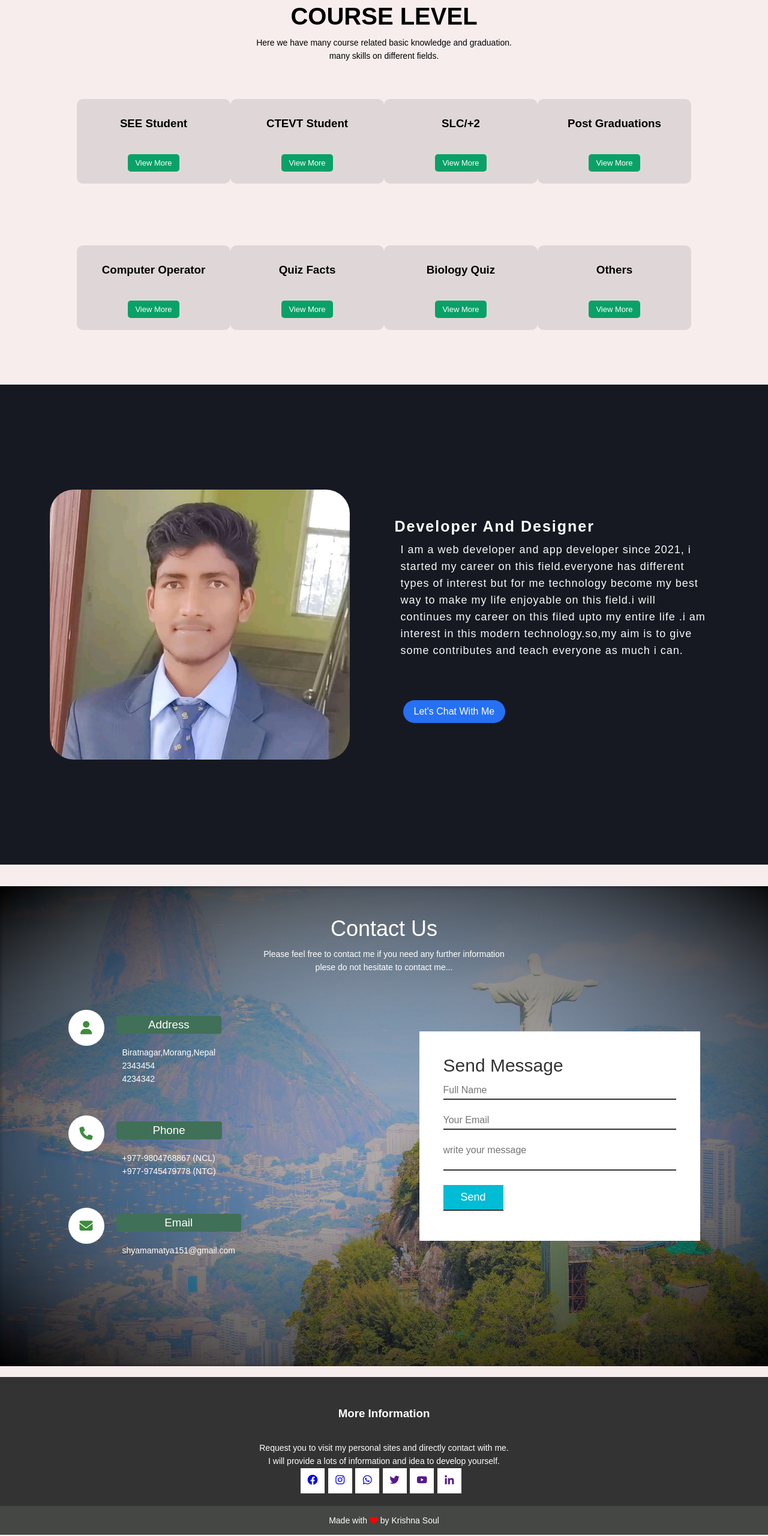
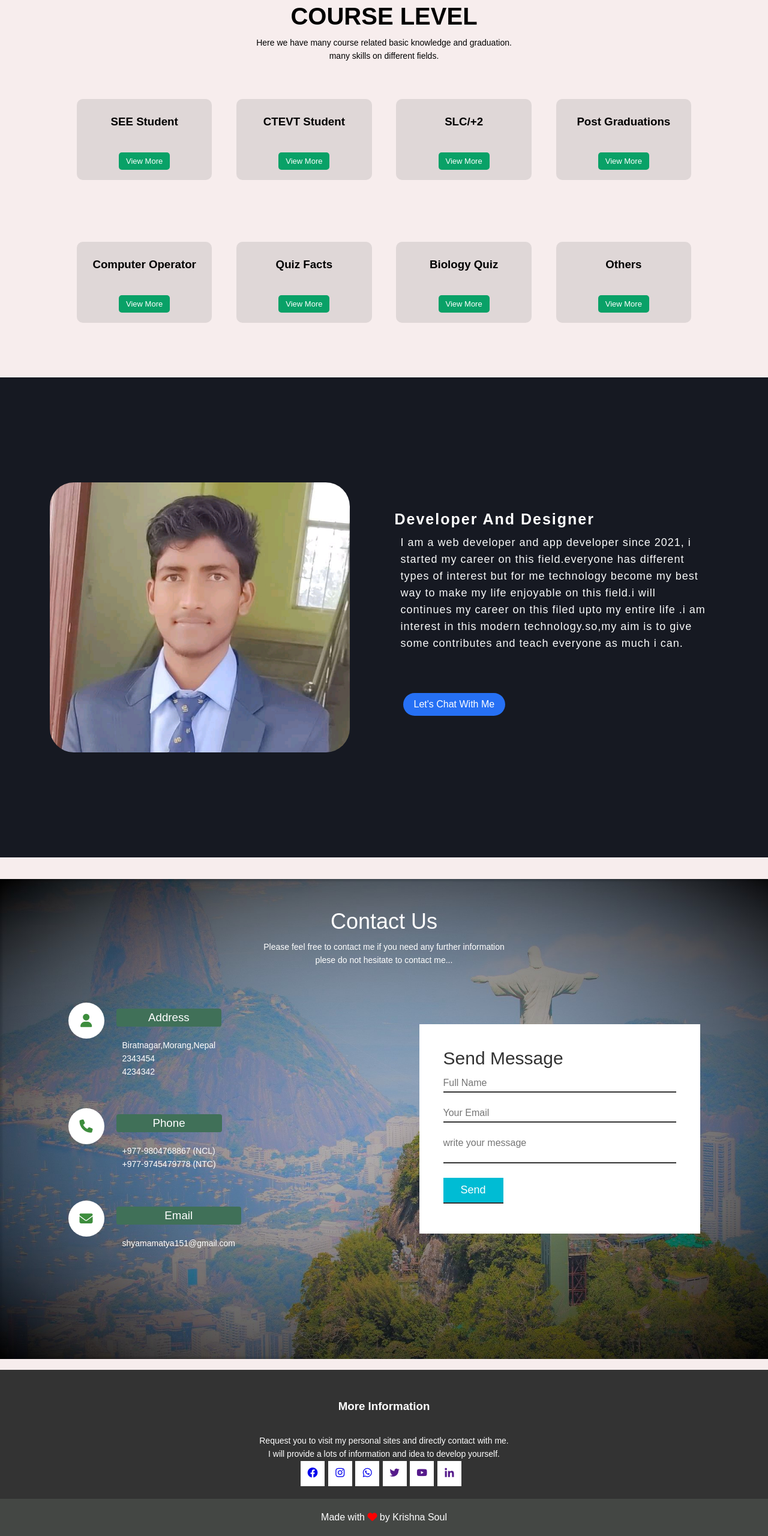
Before and after one commit to shyaamk/shyamkmandal.com.np, a plain HTML site: page index.html in a window 1280 px wide. Shown: the part 1786-4346 px from the top of the page at 60% size. Drawn offline with nearby package versions, Linux system fonts and the light colour scheme; a web font is replaced by a local one.

Commit message:
Update style.css
Additional of css

```diff
--- a/css/style.css
+++ b/css/style.css
@@ -80,6 +80,8 @@ header{
 		color: #000;
 		margin-right: 20px;
 	}
+
+
 
 	/* background covered */
 	.banner{
@@ -500,11 +502,11 @@ p{
 }
 
 .course-col{
-	flex-basis: 30%;
+	flex-basis: 22%;
 	background: #dfd7d7;
 	border-radius: 10px;
 	margin-bottom: 5%;
-	padding: 20px 12px;
+	padding: 17px 10px;
 	box-sizing: border-box;
 	transition: 0.3s;
 }
@@ -883,11 +885,12 @@ ul{
    }
 
    .last_footer{
-	padding: 3px;
+	padding: 10px 8px;
 	background-color: rgb(68, 71, 68);
    }
 
    .last_footer p{
+	font-size: 16px;
 	color:#FFF;
 	text-align: center;
    }
```
